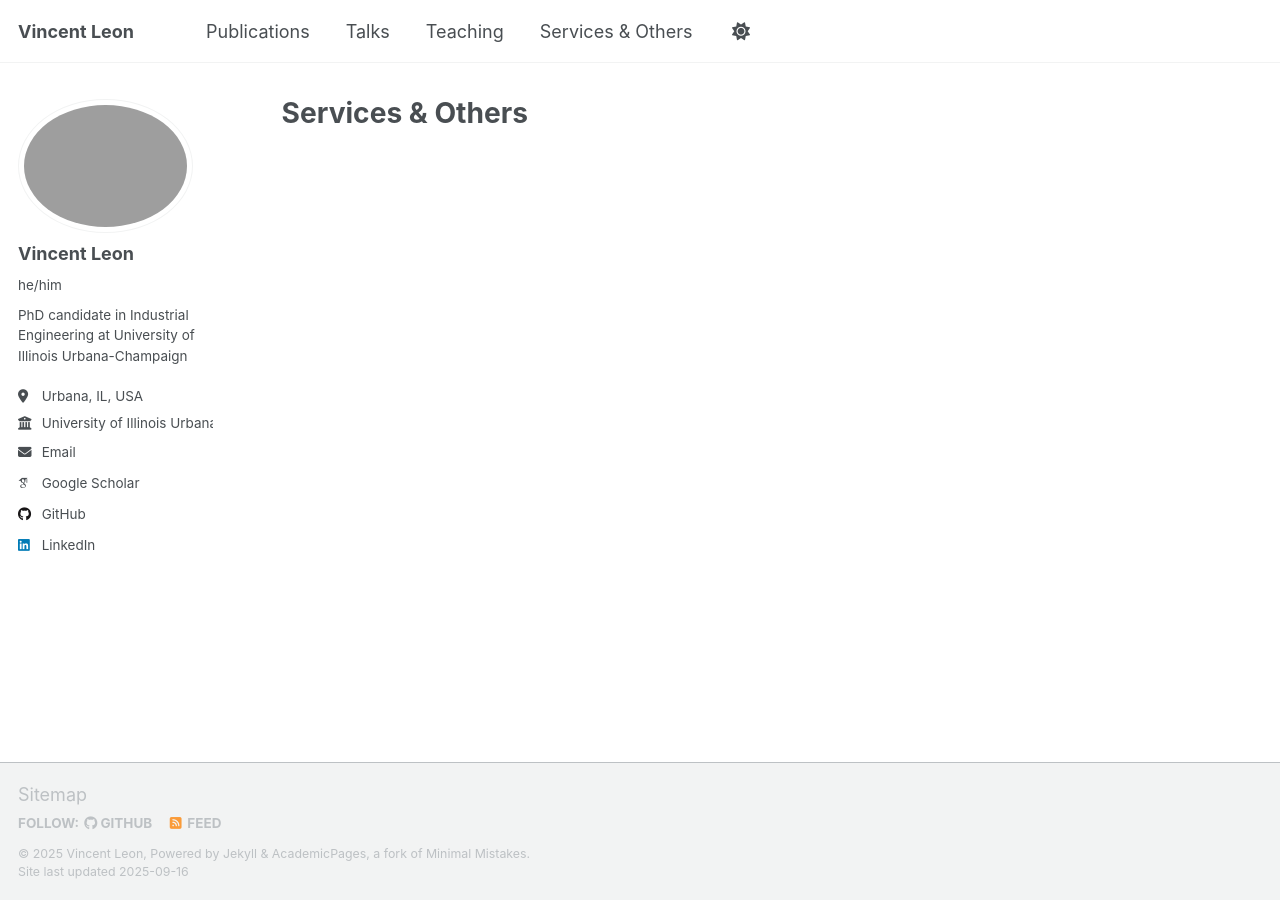
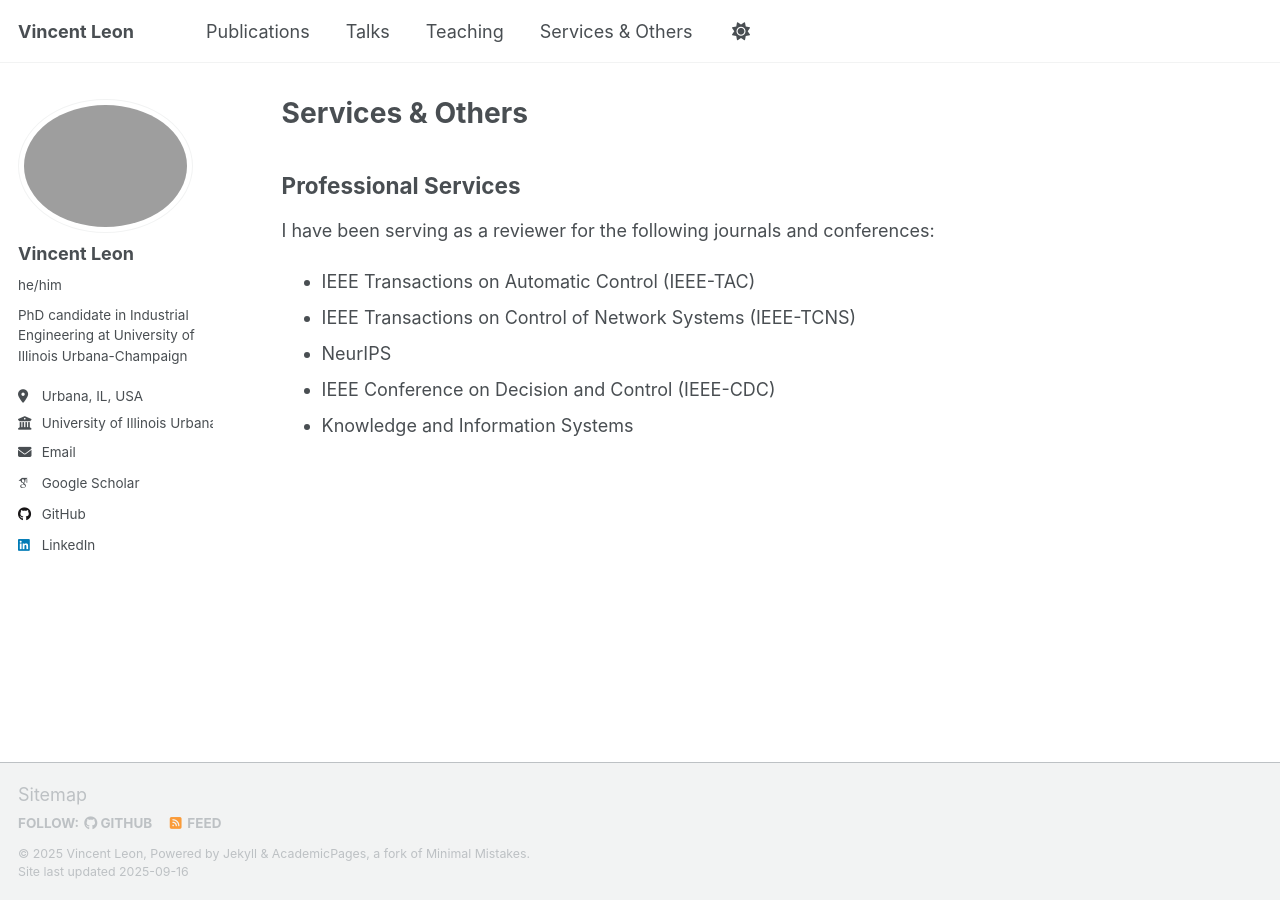
Before and after one commit to vin-leon/vin-leon.github.io, a Jekyll site: the page built from _pages/services.md, in a window 1280 px wide. Built offline with Jekyll 4.4.1, drawn with Linux system fonts in a browser that asks for light colours; some web fonts are replaced; a script that is not in the unit is left out.

Commit message:
Update services.md

```diff
--- a/_pages/services.md
+++ b/_pages/services.md
@@ -4,3 +4,10 @@ title: "Services & Others"
 permalink: /services/
 author_profile: true
 ---
+## Professional Services
+I have been serving as a reviewer for the following journals and conferences:
+* IEEE Transactions on Automatic Control (IEEE-TAC)
+* IEEE Transactions on Control of Network Systems (IEEE-TCNS)
+* NeurIPS
+* IEEE Conference on Decision and Control (IEEE-CDC)
+* Knowledge and Information Systems
```
